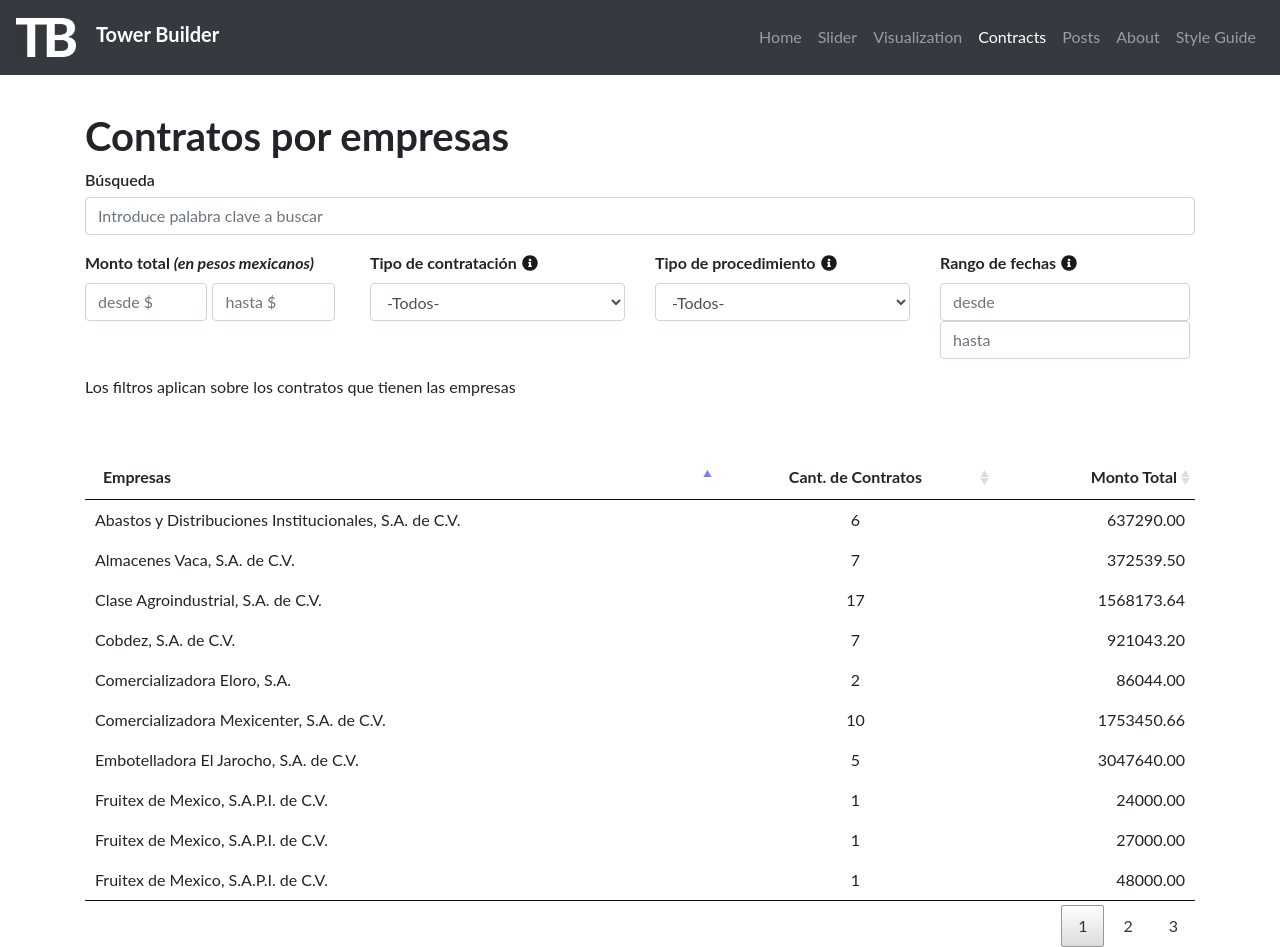
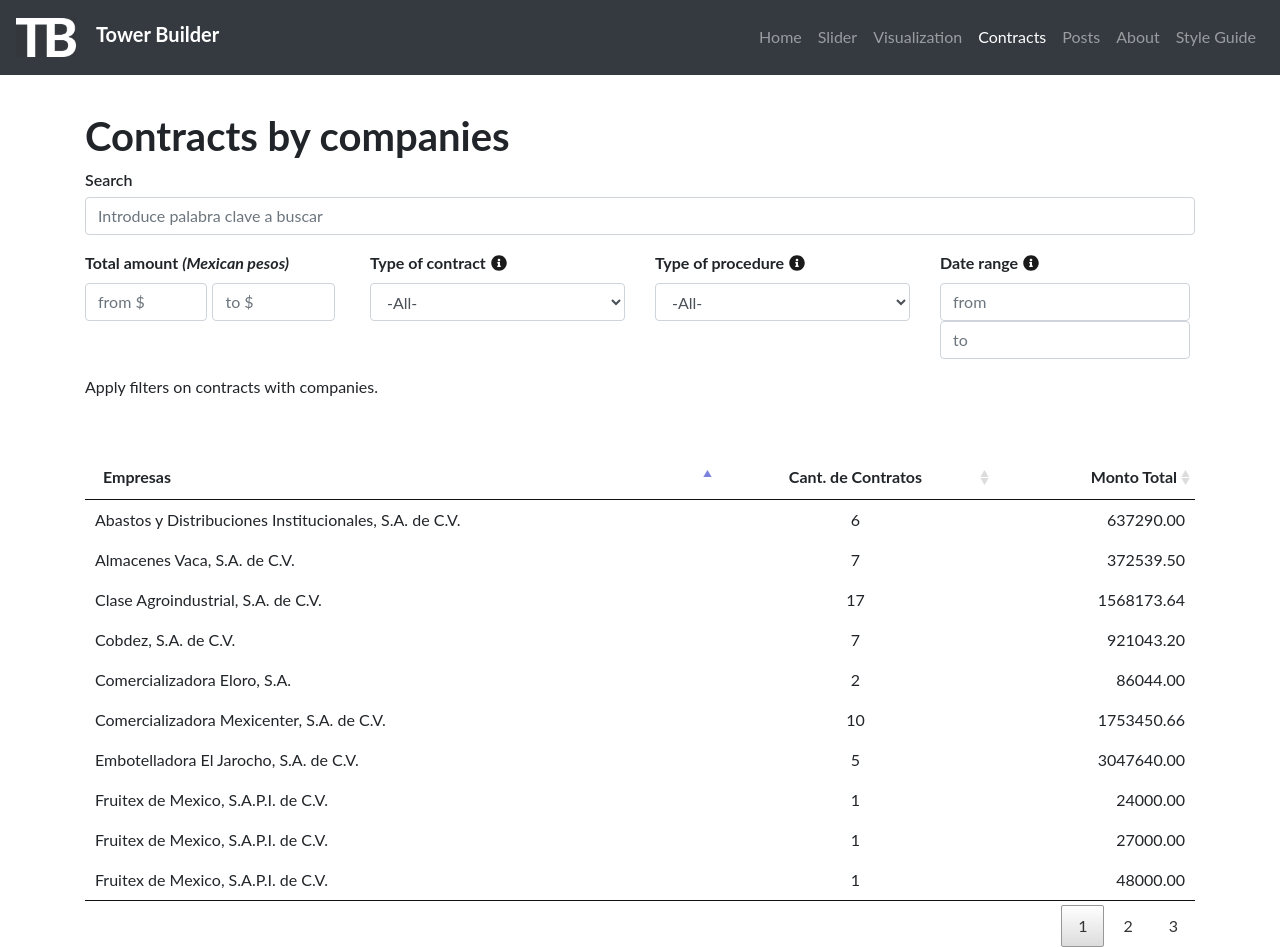
Before and after one commit to ProjectPODER/TowerBuilder, a Jekyll site: the page built from 4-contracts.html, in a window 1280 px wide and 947 px high. Built offline with Jekyll 4.4.1, drawn with Linux system fonts in a browser that asks for light colours.

Commit message:
Updating english texts

```diff
--- a/4-contracts.html
+++ b/4-contracts.html
@@ -9,46 +9,46 @@ permalink: /contracts/
         <div class="row">
             <div class="col-lg-12">
                 <div class="contracts-content">
-                    <h1 class="contracts-title">Contratos por empresas</h1>
+                    <h1 class="contracts-title">Contracts by companies</h1>
                     <div class="form-group contract-search">
-                        <label for="search" class="search-title">Búsqueda</label>
+                        <label for="search" class="search-title">Search</label>
                         <input type="text" class="form-control" id="search-text" placeholder="Introduce palabra clave a buscar">
                     </div>
                     <div class="row contract-filter">
                         <div class="col-lg-3">
                             <div class="form-group filter-box filter-amount">
-                                <label class="filter-title">Monto total <i class="title-tip">(en pesos mexicanos)</i></label>
-                                <input type="text" id="search-fromAmount" name="fromAmount" class="filter-input half-input filter-input-from form-control" placeholder="desde $">
-                                <input type="text" id="search-toAmount" name="toAmount" class="filter-input half-input filter-input-to form-control" placeholder="hasta $">
+                                <label class="filter-title">Total amount <i class="title-tip">(Mexican pesos)</i></label>
+                                <input type="text" id="search-fromAmount" name="fromAmount" class="filter-input half-input filter-input-from form-control" placeholder="from $">
+                                <input type="text" id="search-toAmount" name="toAmount" class="filter-input half-input filter-input-to form-control" placeholder="to $">
                             </div>
                         </div>
                         <div class="col-lg-3">
                             <div class="form-group filter-box filter-contract-type">
-                                <label class="filter-title">Tipo de contratación<img src="/assets/img/info-circle-solid.svg" alt="icon" class="info-icon" data-toggle="tooltip" data-placement="bottom" title="La ley obliga a la Unidad Compradora a definir el tipo de contratación, ya que varían las normas en cada caso."></label>
+                                <label class="filter-title">Type of contract<img src="/assets/img/info-circle-solid.svg" alt="icon" class="info-icon" data-toggle="tooltip" data-placement="bottom" title="La ley obliga a la Unidad Compradora a definir el tipo de contratación, ya que varían las normas en cada caso."></label>
                                 <select id="search-contractType" name="contractType" class="form-control" id="" class="filter-input">
-                                    <option value="todos">-Todos-</option>
+                                    <option value="todos">-All-</option>
                                 </select>
                             </div>
                         </div>
                         <div class="col-lg-3">
                             <div class="form-group filter-box filter-procedure-type">
-                                <label class="filter-title">Tipo de procedimiento<img src="/assets/img/info-circle-solid.svg" alt="icon" class="info-icon" data-toggle="tooltip" data-placement="bottom" title="La licitación pública es según la ley mexicana el procedimiento adecuado para contratar obra publica. Excepcionalmente también se pueden realizar otro tipo de procedimientos como: adjudicación directa, convenio e invitación a cuando menos tres proveedores."></label>
+                                <label class="filter-title">Type of procedure<img src="/assets/img/info-circle-solid.svg" alt="icon" class="info-icon" data-toggle="tooltip" data-placement="bottom" title="La licitación pública es según la ley mexicana el procedimiento adecuado para contratar obra publica. Excepcionalmente también se pueden realizar otro tipo de procedimientos como: adjudicación directa, convenio e invitación a cuando menos tres proveedores."></label>
                                 <select id="search-procedureType" name="procedureType" class="form-control" id="" class="filter-input">
-                                    <option value="todos">-Todos-</option>
+                                    <option value="todos">-All-</option>
                                 </select>
                             </div>
                         </div>
                         <div class="col-lg-3">
                             <div class="form-group filter-box filter-date">
                                 <div>
-                                    <label class="filter-title">Rango de fechas<img src="/assets/img/info-circle-solid.svg" alt="icon" class="info-icon" data-toggle="tooltip" data-placement="bottom" title="Encuentra los contratos activos entre dos fechas."></label>
+                                    <label class="filter-title">Date range<img src="/assets/img/info-circle-solid.svg" alt="icon" class="info-icon" data-toggle="tooltip" data-placement="bottom" title="Encuentra los contratos activos entre dos fechas."></label>
                                 </div>
-                                <input type="text" id="search-dateFrom" class="filter-input filter-input-from datepicker__input-container form-control" placeholder="desde">
-                                <input type="text" id="search-dateTo" class="filter-input filter-input-to datepicker__input-container form-control" placeholder="hasta">
+                                <input type="text" id="search-dateFrom" class="filter-input filter-input-from datepicker__input-container form-control" placeholder="from">
+                                <input type="text" id="search-dateTo" class="filter-input filter-input-to datepicker__input-container form-control" placeholder="to">
                             </div>
                         </div>
                         <div class="col-lg-12">
-                            <p class="filter-footnote">Los filtros aplican sobre los contratos que tienen las empresas</p>
+                            <p class="filter-footnote">Apply filters on contracts with companies.</p>
 
                         </div>
                     </div>
--- a/_config.yml
+++ b/_config.yml
@@ -20,10 +20,10 @@ image: tb-logo.png
 
 #Description of your site
 description: >-
-  TowerBuilder es un sistema que no requiere programación para generar sitios web con visualizaciones de datos de contrataciones, especialmente orientado a grandes obras públicas, inspirado por www.torredecontrol.org.
+  TowerBuilder is a system to generate websites with data visualizations that mix open contracting and beneficial ownership data, all without requiring programming knowledge.
 
 # The name of your graphic
-graphTitle: "Nombre del gráfico"
+graphTitle: "Graphic name"
 
 # URL of your contracts file or API endpoint
 contracts_url: "/assets/data/contracts.json"
```
